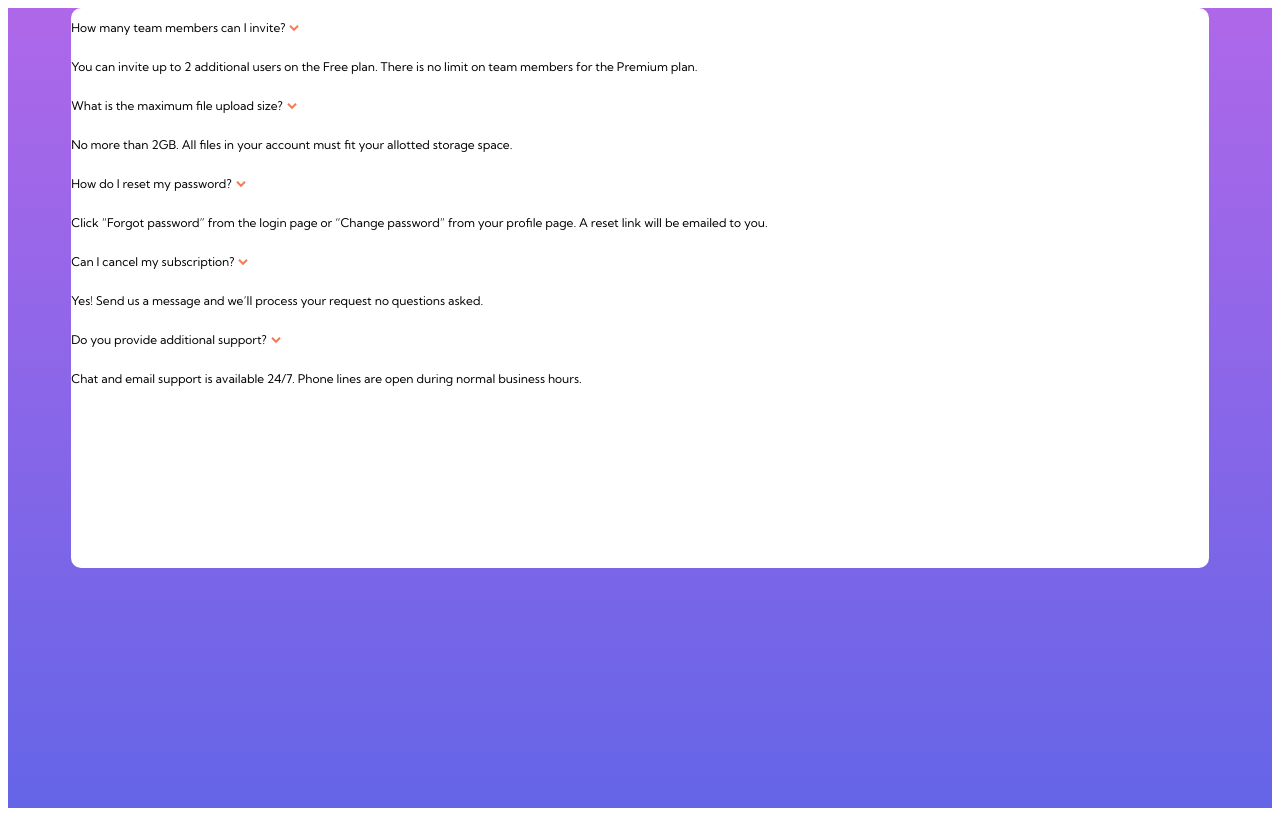
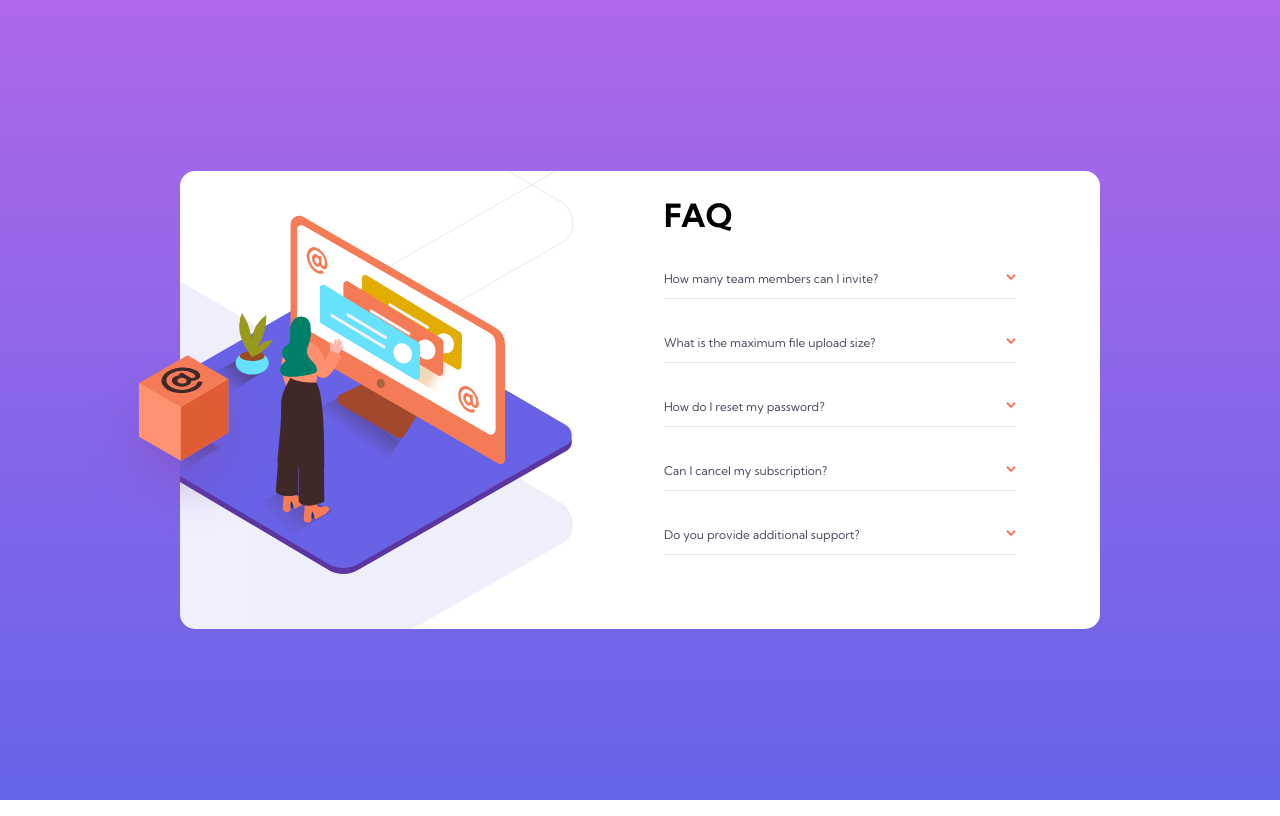
Before and after one commit to Tyson-Wellings/faq-accordion-card-main, a plain HTML site: page index.html in a window 1280 px wide. Drawn offline with Linux system fonts and the light colour scheme.

Commit message:
Finished

```diff
--- a/index.html
+++ b/index.html
@@ -1,69 +1,79 @@
 <!DOCTYPE html>
 <html lang="en">
+
 <head>
   <meta charset="UTF-8">
-  <meta name="viewport" content="width=device-width, initial-scale=1.0"> <!-- displays site properly based on user's device -->
+  <meta name="viewport" content="width=device-width, initial-scale=1.0">
+  <!-- displays site properly based on user's device -->
 
   <link rel="icon" type="image/png" sizes="32x32" href="./images/favicon-32x32.png">
   <link rel="preconnect" href="https://fonts.gstatic.com">
   <link href="https://fonts.googleapis.com/css2?family=Kumbh+Sans:wght@400;700&display=swap" rel="stylesheet">
-  <link href="styles.css" rel ="stylesheet">
+  <link href="styles.css" rel="stylesheet">
   <title>Frontend Mentor | FAQ Accordion Card</title>
 
 </head>
+
 <body>
   <div id="background">
+    <div id=accordion-container-wrapper>
       <div id="accordion-container">
+        <div id="image-container">
+          <img class="image-shadow mobile" src="images/bg-pattern-mobile.svg">
+          <img class="image mobile"  src="images/illustration-woman-online-mobile.svg">
+          <img class="image-shadow desktop" src="images/bg-pattern-desktop.svg">
+          <img class="image desktop"  src="images/illustration-woman-online-desktop.svg">
+          <div id="box-container">
+            <img id="box" src="images/illustration-box-desktop.svg">
+          </div>
+
+        </div>
         <div id="accordion-FAQ-container">
-        <div class="accordion-children-container">
-          <div class="question-container">
-            <p class="question">How many team members can I invite?</p> <img class ="dropdown-arrow" src="images/icon-arrow-down.svg">
-          </div>
-          <div class="accordion-answer">
-            <p>You can invite up to 2 additional users on the Free plan. There is no limit on
+          <h1 id="FAQ-heading">FAQ</h1>
+
+          <div class="accordion-child-container">
+
+            <input type="checkbox">
+            <img class="dropdown-arrow" src="images/icon-arrow-down.svg">
+            <p class="question">How many team members can I invite?</p>
+              <p class="answer">You can invite up to 2 additional users on the Free plan. There is no limit on
                 team members for the Premium plan.</p>
-          </div>
           </div>
 
           <div class="accordion-child-container">
-          <div class="question-container">
-            <p class="question">What is the maximum file upload size?</p> <img class ="dropdown-arrow" src="images/icon-arrow-down.svg">
-          </div>
-          <div class="accordion-answer">
-            <p>No more than 2GB. All files in your account must fit your allotted storage space.</p>
-          </div>
+            <input type="checkbox">
+            <img class="dropdown-arrow" src="images/icon-arrow-down.svg">
+            <p class="question">What is the maximum file upload size?</p>
+              <p class="answer">No more than 2GB. All files in your account must fit your allotted storage space.</p>
           </div>
 
           <div class="accordion-child-container">
-          <div class="question-container">
-            <p class="question">How do I reset my password?</p> <img class ="dropdown-arrow" src="images/icon-arrow-down.svg">
-          </div>
-          <div class="accordion-answer">
-            <p>Click “Forgot password” from the login page or “Change password” from your profile page.
+            <input type="checkbox">
+            <img class="dropdown-arrow" src="images/icon-arrow-down.svg">
+            <p class="question">How do I reset my password?</p>
+              <p class="answer">Click “Forgot password” from the login page or “Change password” from your profile page.
                 A reset link will be emailed to you.</p>
-          </div>
           </div>
 
           <div class="accordion-child-container">
-          <div class="question-container">
-            <p class="question">Can I cancel my subscription?</p> <img class ="dropdown-arrow" src="images/icon-arrow-down.svg">
-          </div>
-          <div class="accordion-answer">
-            <p>Yes! Send us a message and we’ll process your request no questions asked.</p>
-          </div>
+            <input type="checkbox">
+            <img class="dropdown-arrow" src="images/icon-arrow-down.svg">
+            <p class="question">Can I cancel my subscription?</p>
+              <p class="answer">Yes! Send us a message and we’ll process your request no questions asked.</p>
           </div>
 
           <div class="accordion-child-container">
-          <div class="question-container">
-            <p class="question">Do you provide additional support?</p> <img class ="dropdown-arrow" src="images/icon-arrow-down.svg">
-          </div>
-          <div class="accordion-answer">
-            <p>Chat and email support is available 24/7. Phone lines are open during normal business hours.</p>
-          </div>
+            <input type="checkbox">
+            <img class="dropdown-arrow" src="images/icon-arrow-down.svg">
+            <p class="question">Do you provide additional support?</p>
+              <p class="answer">Chat and email support is available 24/7. Phone lines are open during normal business hours.</p>
           </div>
         </div>
       </div>
     </div>
 
+  </div>
+
 </body>
+
 </html>
--- a/styles.css
+++ b/styles.css
@@ -1,31 +1,250 @@
-*{}
 :root {
     --Soft-violet: hsl(273, 75%, 66%);
     --Soft-blue: hsl(240, 73%, 65%);
+    --Light-grayish-blue: hsl(240, 5%, 91%);
+    --Very-dark-grayish-blue: hsl(237, 12%, 33%);
+    --Dark-grayish-blue: hsl(240, 6%, 50%);
+    --Very-dark-desaturated-blue: hsl(238, 29%, 16%);
+    --Soft-red: hsl(14, 88%, 65%);
   }
+
+  html, body {
+    height: 100%;
+    margin: 0;
+    padding: 0;
+}
+
+h1{
+    font-family: 'Kumbh Sans', sans-serif;
+    font-weight: 700;
+    margin:0;
+}
+
 p{
     font-family: 'Kumbh Sans', sans-serif;
+    font-weight: 400;
     font-size: 12px;
 }
 
 #background{
-    height: 100vh;
+    padding: 140px 24px 100px 24px;
+    box-sizing: border-box;
+    margin: 0;
     width: 100%;
     background-image: linear-gradient(var(--Soft-violet), var(--Soft-blue));
 }
 
+#FAQ-heading{
+
+    text-align: center;
+    padding: 24px 0 0 0;
+
+}
+
 #accordion-container{
-    width: 90%;
-    height: 70%;
+    max-width: 375px;
+    width: 100%;
     background-color: white;
-    border-radius: 10px;
+    border-radius: 15px;
+    display: flex;
+    flex-direction: column;
+    margin: auto;
+    position: relative;
+    padding: 0 0 50px 0;
+
+}
+
+#image-container{
     display: block;
-    margin: auto;
+    position: relative;
+    z-index: 9;
+    top: 0;
+    margin-top: -100px;
+    height: 200px;
 }
+.image-shadow{
+
+    margin: 100px auto 0 auto;
+    display: block;
+    position: relative;
+    z-index: 5;
+
+
+}
+.image{
+    display: block;
+    margin: -56px auto 0 auto;
+    position: relative;
+    z-index: 6;
+    top: -160px;
+    left: -18px;
+}
+
+#box-container{
+    display: none;
+}
+
+#box{
+    display: none;
+}
+
+.desktop{
+    display: none;
+}
+
+.accordion-child-container{
+    position: relative;
+    margin: 24px;
+    border-bottom: 1px solid var(--Light-grayish-blue);
+}
+
+.accordion-child-container input{
+    position:absolute;
+    display: inline-block;
+    position: absolute;
+    right: 0;
+    top: 0;
+    height:100%;
+    width: 100%;
+    padding: 0;
+    margin: -3.5px 0 0 0;
+    z-index: 9;
+    cursor: pointer;
+    opacity: 0;
+}
+
 .dropdown-arrow{
+    color: var(--Soft-red);
+    position:absolute;
     display: inline-block;
+    position: absolute;
+    right: 0;
+    top: 18px;
+    height:7px;
+    width: 10px;
+    padding: 0;
+    margin: -3.5px 0 0 0;
+
+}
+
+.accordion-child-container input:checked ~ .dropdown-arrow{
+    transform: scaleY(-1)
+}
+
+.answer{
+    display: none;
+    line-height: 18px;
+    width: 85%;
+    color:var(--Dark-grayish-blue);
+    margin: 0 0 12px 0;
+}
+
+.accordion-child-container input:checked ~ .answer{
+    display: block;
 }
 
 .question {
     display: inline-block;
+    width: 85%;
+    color:var(--Very-dark-grayish-blue);
 }
+
+.accordion-child-container input:checked ~ .question{
+    font-weight: 700;
+
+}
+
+@media only screen and (min-width: 960px )/*  and (min-height: 544px) */ {
+
+    #accordion-container{
+        min-width: 920px;
+        max-width: 920px;
+        flex-direction: row;
+        justify-content: center;
+        align-items: center;
+        align-content: center;
+        max-height: 508px;
+        box-sizing: border-box;
+        overflow: hidden;
+        margin: auto;
+    }
+
+    #image-container{
+        width: 480px;
+        margin: 0;
+        position: relative;
+    }
+
+    .mobile{
+        display: none;
+    }
+
+    .desktop {
+        display: inline-block;
+        position: relative;
+        margin: 0;
+        flex-grow: 1;
+
+
+    }
+    .image-shadow{
+        top:-425px;
+        right: 66px;
+        width: 965px;
+        height: 945px;
+        position: absolute;
+
+    }
+
+    .image{
+        position: absolute;
+        top: -60px;
+        left: -80px;
+    }
+
+    #box-container{
+        display: inline-block;
+        position: absolute;
+        z-index: 7;
+        left: -92px;
+        top: 78px;
+    }
+
+    #box{
+        display: inline-block;
+        position: fixed;
+        z-index: 7;
+
+
+    }
+
+    #accordion-FAQ-container{
+        flex-grow: 1;
+        min-width: 50%;
+    }
+
+    #FAQ-heading{
+        text-align: left;
+        margin-left: 24px;
+    }
+
+    .accordion-child-container{
+        box-sizing: border-box;
+        width: 352px;
+    }
+
+    #background{
+        margin: 0;
+        padding: 0;
+        height: 100%;
+        display: flex;
+        justify-content: center;
+        align-content: center;
+        align-items: center;
+
+    }
+
+
+
+
+}
```
Lines whose indentation alone changed are shown as unchanged.
